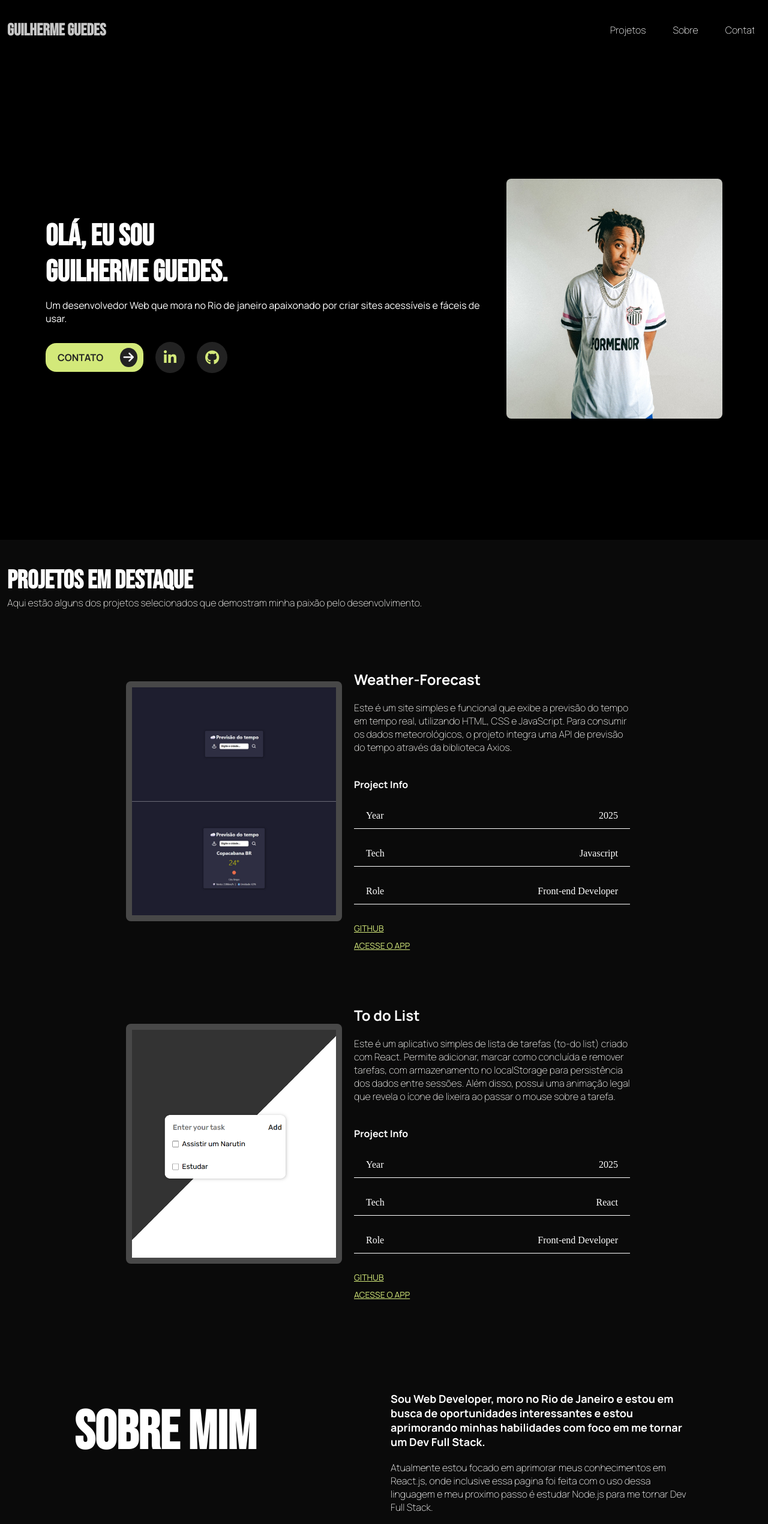
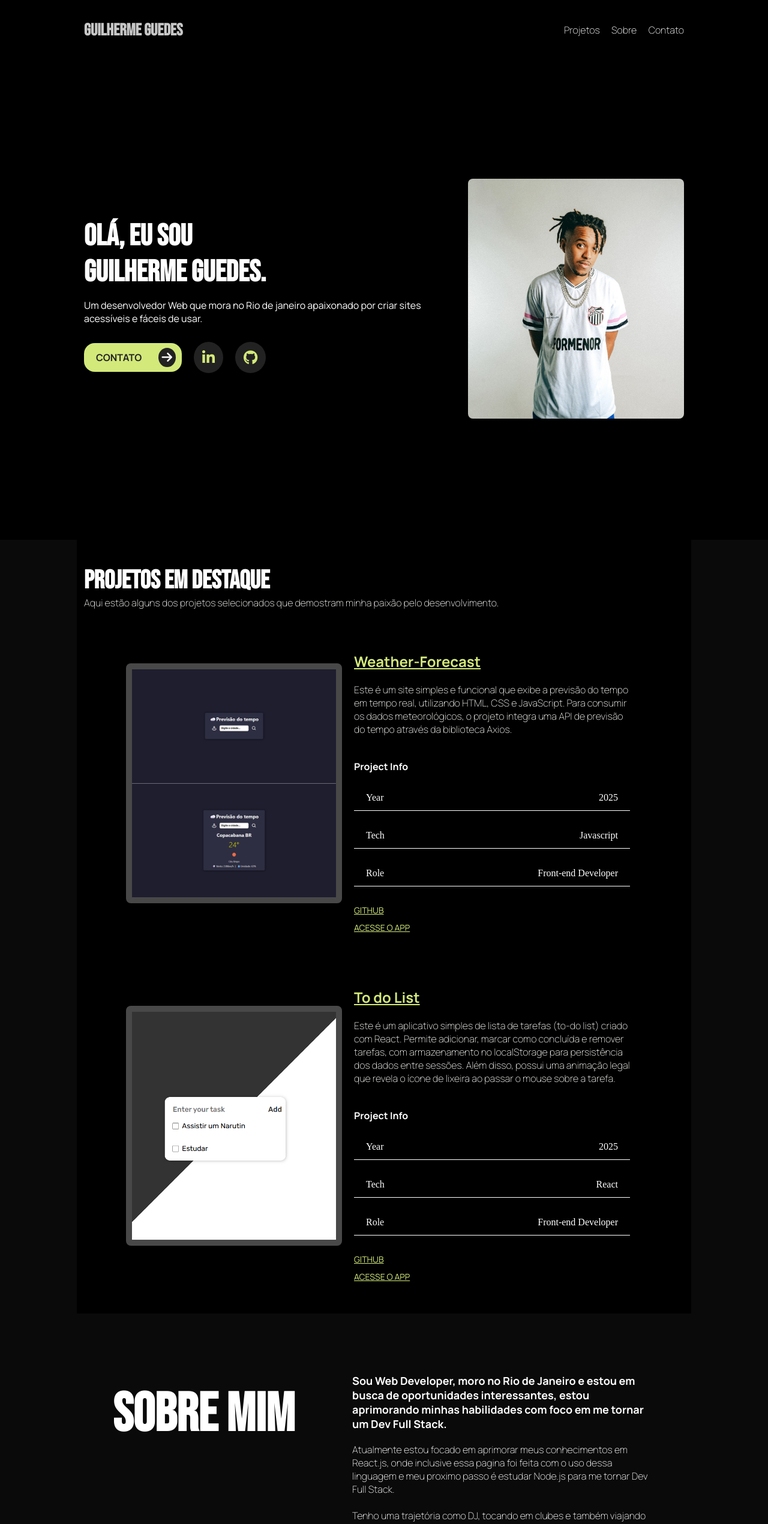
Before and after one commit to GuilhermeGuedes1/guilhermeguedes, a React (Vite) app: page / in a window 1280 px wide. Shown: the top 2541 px of the page at 60% size. Built offline with nearby package versions, Linux system fonts and the light colour scheme.

Commit message:
update: ajustado media query para telas acima de 1280px

```diff
--- a/src/pages/home/components/contact/Contact.css
+++ b/src/pages/home/components/contact/Contact.css
@@ -118,3 +118,9 @@ textarea:focus {
         justify-content: center;
     }
 }
+
+@media(min-width:1280px){
+    .contact-content {
+        width: 1024px;
+    }
+}
--- a/src/pages/home/components/header/Header.css
+++ b/src/pages/home/components/header/Header.css
@@ -56,3 +56,18 @@ ion-icon {
         display: none;
     }
 }
+
+@media(min-width:1280px){
+
+    .header {
+        background-color: black;
+        width: 100vw;
+    }
+
+    nav {
+        width: 1024px;
+        margin: auto;
+
+    }
+
+}
--- a/src/pages/home/components/hero/Hero.css
+++ b/src/pages/home/components/hero/Hero.css
@@ -135,3 +135,12 @@ img {
         justify-content: flex-start;
     }
 }
+
+
+@media(min-width:1280px){
+    .hero-content {
+        width: 1024px;
+        margin: auto;
+
+    }
+}
--- a/src/pages/home/components/projects/Projects.css
+++ b/src/pages/home/components/projects/Projects.css
@@ -7,7 +7,7 @@
     display: flex;
     flex-direction: column;
     padding: 12px;
-    background-color: #0a0a0a;
+    background-color: black;
 
 }
 
@@ -28,6 +28,7 @@
 
 .projects .card-container {
     margin-top: 30px;
+    margin: auto;
 }
 
 .projects .card {
@@ -46,8 +47,9 @@
 .projects h3 {
     font-family: "Manrope", sans-serif;
     font-size: 24px;
-    color: #ffffff;
+    color: #D3E97A;
     padding-top:30px;
+    text-decoration: underline;
 
 }
 
@@ -58,6 +60,7 @@
     width: 100%;
     gap: 20px;
     padding: 0px 10px;
+
 }
 
 
@@ -154,3 +157,12 @@
         height: 450px;
     }
 }
+
+
+@media(min-width:1280px){
+
+    .projects-content {
+    width: 1024px;
+    margin: auto;
+  }
+}
--- a/src/pages/home/components/shortAbout/ShortAbout.css
+++ b/src/pages/home/components/shortAbout/ShortAbout.css
@@ -106,6 +106,7 @@
         justify-content: space-around;
         gap: 20px;
         width: 505px;
+
     }
 
     .about-description .description {
@@ -125,3 +126,17 @@
     }
 
 }
+
+@media(min-width:1024px){
+
+    .short-content {
+        width: 70%;
+
+    }
+}
+
+@media(min-width:1280px){
+    .short-content {
+        width: 1024px;
+    }
+}
--- a/src/pages/home/components/shortAbout/ShortAbout.jsx
+++ b/src/pages/home/components/shortAbout/ShortAbout.jsx
@@ -1,28 +1,43 @@
-import './ShortAbout.css'
-import PhotoSmile from './img/perfil2.jpg'
+import './ShortAbout.css';
+import PhotoSmile from './img/perfil2.jpg';
 
-export default function ShortAbout(){
-    return(
+export default function ShortAbout() {
+	return (
 		<section className="short-about">
 			<div className="short-content">
 				<div className="about-tittle">
 					<h2>SOBRE MIM</h2>
 				</div>
 				<div className="about-description">
-                    <p className="description">Sou Web Developer, moro no Rio de Janeiro e estou em busca de oportunidades interessantes e estou aprimorando minhas habilidades com foco em me tornar um Dev Full Stack.</p>
-                    <span>Atualmente  estou focado em aprimorar meus conhecimentos em React.js, onde inclusive essa pagina foi feita com o uso dessa linguagem e meu proximo passo é estudar Node.js para me tornar Dev Full Stack.
-                    <br/>
-                    <br/>
-                    Tenho uma trajetória como DJ, tocando em clubes e também viajando com o Gabriel o Pensador, fazendo parte de sua banda e aprendendo a trabalhar em equipe em diferentes contextos.
-                    <br/>
-                    <br/>
-                    Além do desenvolvimento web, também faço lives jogando Counter-Strike e sigo dedicado à música, sempre buscando criar experiências únicas nos meus sets. Sou curioso, apaixonado por tecnologia e música, e estou sempre em busca de novas formas de transformar ideias em projetos criativos e impactantes.
+					<p className="description">
+						Sou Web Developer, moro no Rio de Janeiro e estou em busca de
+						oportunidades interessantes, estou aprimorando minhas habilidades
+						com foco em me tornar um Dev Full Stack.
+					</p>
+					<span>
+						Atualmente estou focado em aprimorar meus conhecimentos em React.js,
+						onde inclusive essa pagina foi feita com o uso dessa linguagem e meu
+						proximo passo é estudar Node.js para me tornar Dev Full Stack.
+						<br />
+						<br />
+						Tenho uma trajetória como DJ, tocando em clubes e também viajando
+						com o Gabriel o Pensador, fazendo parte de sua banda e aprendendo a
+						trabalhar em equipe em diferentes contextos.
+						<br />
+						<br />
+						Além do desenvolvimento web, também faço lives jogando
+						Counter-Strike e sigo dedicado à música, sempre buscando criar
+						experiências únicas nos meus sets. Sou curioso, apaixonado por
+						tecnologia e música, e estou sempre em busca de novas formas de
+						transformar ideias em projetos criativos e impactantes.
 					</span>
 					<a href="#">SAIBA MAIS</a>
-                    <img src={PhotoSmile} alt="photo-smile" />
+					<img
+						src={PhotoSmile}
+						alt="photo-smile"
+					/>
 				</div>
-
 			</div>
 		</section>
-    )
+	);
 }
```
Lines whose indentation alone changed are shown as unchanged.
